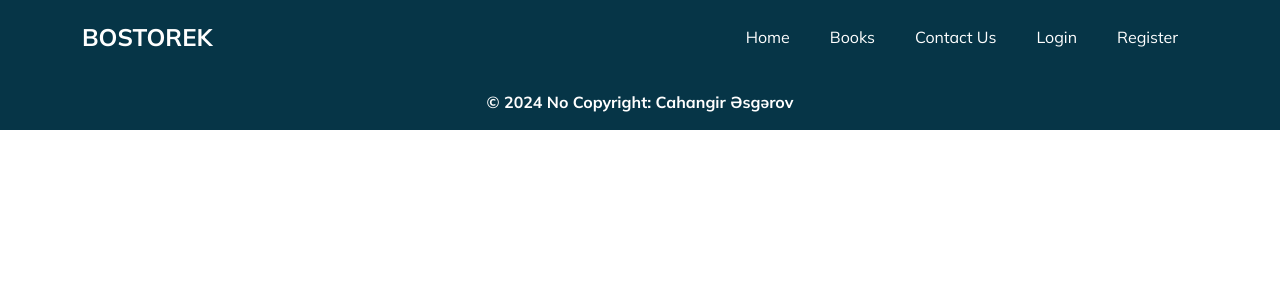
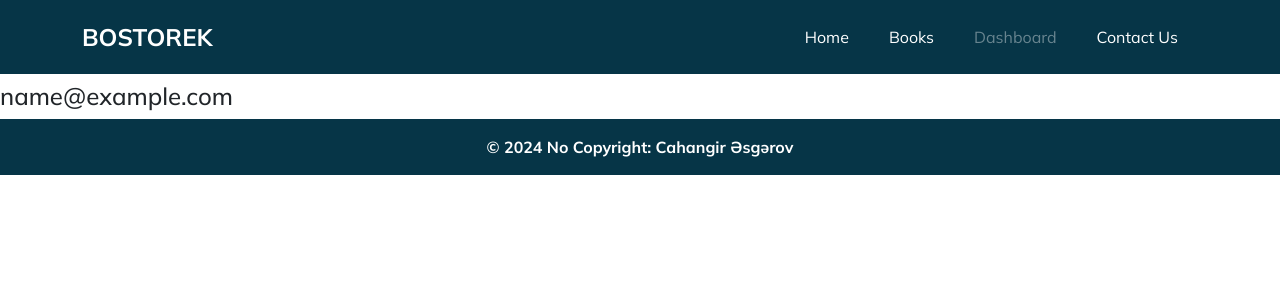
Before and after one commit to cahangirasgerov2003/Bostorek-az, a Vue app in the folder frontend/: page /dashboard in a window 1280 px wide. Shown: the top 300 px of the page. Built offline with nearby package versions, Linux system fonts and the light colour scheme; no server answers; sample sign-in values are in the browser's storage.

Commit message:
Guard navigater will be added

```diff
--- a/frontend/src/components/NavBar.vue
+++ b/frontend/src/components/NavBar.vue
@@ -15,17 +15,22 @@
             >Books</RouterLink
           >
         </li>
+        <li class="nav-item" v-if="isLoggedIn">
+          <RouterLink class="nav-link" v-bind:to="{ name: 'dashboard' }"
+            >Dashboard</RouterLink
+          >
+        </li>
         <li class="nav-item">
           <RouterLink class="nav-link" v-bind:to="{ name: 'contact' }"
             >Contact Us</RouterLink
           >
         </li>
-        <li class="nav-item">
+        <li class="nav-item" v-if="!isLoggedIn">
           <RouterLink class="nav-link" v-bind:to="{ name: 'login' }"
             >Login</RouterLink
           >
         </li>
-        <li class="nav-item">
+        <li class="nav-item" v-if="!isLoggedIn">
           <RouterLink class="nav-link" v-bind:to="{ name: 'register' }"
             >Register</RouterLink
           >
@@ -37,6 +42,8 @@
 
 <script>
 import { RouterLink } from "vue-router";
+import { useAuthStore } from "@/stores/authStore.js";
+import { mapState } from "pinia";
 
 export default {
   name: "NavBar",
@@ -44,6 +51,9 @@
     return {};
   },
   components: { RouterLink },
+  computed: {
+    ...mapState(useAuthStore, ["isLoggedIn"]),
+  },
 };
 </script>
 
--- a/frontend/src/main.js
+++ b/frontend/src/main.js
@@ -6,7 +6,8 @@
 
 import { createPinia } from "pinia";
 
-import { useBookStore } from "./stores/bookStore.js";
+import { useBookStore } from "@/stores/bookStore.js";
+import { useAuthStore } from "@/stores/authStore.js";
 
 import App from "@/App.vue";
 
@@ -46,6 +47,12 @@
 // useBookStore() oxumaqa calisdigimiz ucun hata alicaz
 const bookStore = useBookStore(pinia);
 
+const authStore = useAuthStore(pinia);
+
+const user = JSON.parse(localStorage.getItem("user"));
+
+if (user) authStore.user = user;
+
 bookStore
   .fetchBooks()
   .then(() => {
--- a/frontend/src/router/index.js
+++ b/frontend/src/router/index.js
@@ -6,6 +6,7 @@
 import LoginView from "@/views/LoginView.vue";
 import RegisterView from "@/views/RegisterView.vue";
 import BookDetailView from "@/views/BookDetailView.vue";
+import DashboardView from "@/views/DashboardView.vue";
 
 const router = createRouter({
   history: createWebHistory(),
@@ -26,6 +27,12 @@
       component: BookDetailView,
     },
     {
+      path: "/dashboard",
+      name: "dashboard",
+      component: DashboardView,
+      meta: { requiresAuth: true },
+    },
+    {
       path: "/contact",
       name: "contact",
       component: ContactView,
@@ -44,4 +51,18 @@
   linkActiveClass: "activeLink",
 });
 
+router.beforeEach((to, from, next) => {
+  // to.matched - bu /dashboard/userInfo kimi url olduqda hemin url-ni ['/', '/dashboard', '/dashboard/userInfo']
+  // seklinde 3 yere ayirir some ise hamsi uzerinde qacir ve hansindasa requiresAuth var ya yox ona baxir
+  const requiresAuth = to.matched.some((url) => url.meta.requiresAuth);
+
+  const isLoggedIn = localStorage.getItem("user");
+
+  if (requiresAuth && !isLoggedIn) {
+    next({ name: "login" });
+  } else {
+    next();
+  }
+});
+
 export default router;
--- a/frontend/src/stores/authStore.js
+++ b/frontend/src/stores/authStore.js
@@ -8,7 +8,11 @@
     isLoading: false,
   }),
 
-  getters: {},
+  getters: {
+    isLoggedIn(state) {
+      return !!state.user;
+    },
+  },
 
   actions: {
     async beRegister(newUser) {
@@ -20,7 +24,9 @@
         );
         console.log("response", response);
       } catch (error) {
-        console.error("Error occurred when new user was created !", error);
+        // Bu islem erroru donderir ve sonraki islemleri durdurur
+        // Bu frontend terefde errorlarin islenmesi zamani kullanislidir
+        throw error;
       } finally {
         this.isLoading = false;
       }
@@ -35,8 +41,9 @@
         );
         console.log("response", response);
         this.user = response.data.user;
+        localStorage.setItem("user", JSON.stringify(response.data.user));
       } catch (error) {
-        console.error("An error occurred when logging in !", error);
+        throw error;
       } finally {
         this.isLoading = false;
       }
--- /dev/null
+++ b/frontend/src/views/DashboardView.vue
@@ -0,0 +1,18 @@
+<template>
+  <div>
+    <h1>{{ user.userName }}</h1>
+    <h4>{{ user.email }}</h4>
+  </div>
+</template>
+<script>
+import { useAuthStore } from "@/stores/authStore.js";
+import { mapState } from "pinia";
+export default {
+  name: "DashboardView",
+  computed: {
+    ...mapState(useAuthStore, ["user"]),
+  },
+};
+</script>
+
+<style scoped></style>
--- a/frontend/src/views/LoginView.vue
+++ b/frontend/src/views/LoginView.vue
@@ -76,7 +76,12 @@
   methods: {
     ...mapActions(useAuthStore, ["beLogin"]),
     async submitForm() {
-      await this.beLogin(this.userData);
+      try {
+        await this.beLogin(this.userData);
+        this.$router.push("/dashboard");
+      } catch (error) {
+        console.error("An error occurred when logging in !", error);
+      }
     },
   },
 
--- a/frontend/src/views/RegisterView.vue
+++ b/frontend/src/views/RegisterView.vue
@@ -175,7 +175,12 @@
   methods: {
     ...mapActions(useAuthStore, ["beRegister"]),
     async submitForm() {
-      await this.beRegister(this.userData);
+      try {
+        await this.beRegister(this.userData);
+        this.$router.push("/login");
+      } catch (error) {
+        console.error("Error occurred when new user was created !", error);
+      }
     },
 
     updateGender(gender) {
```
